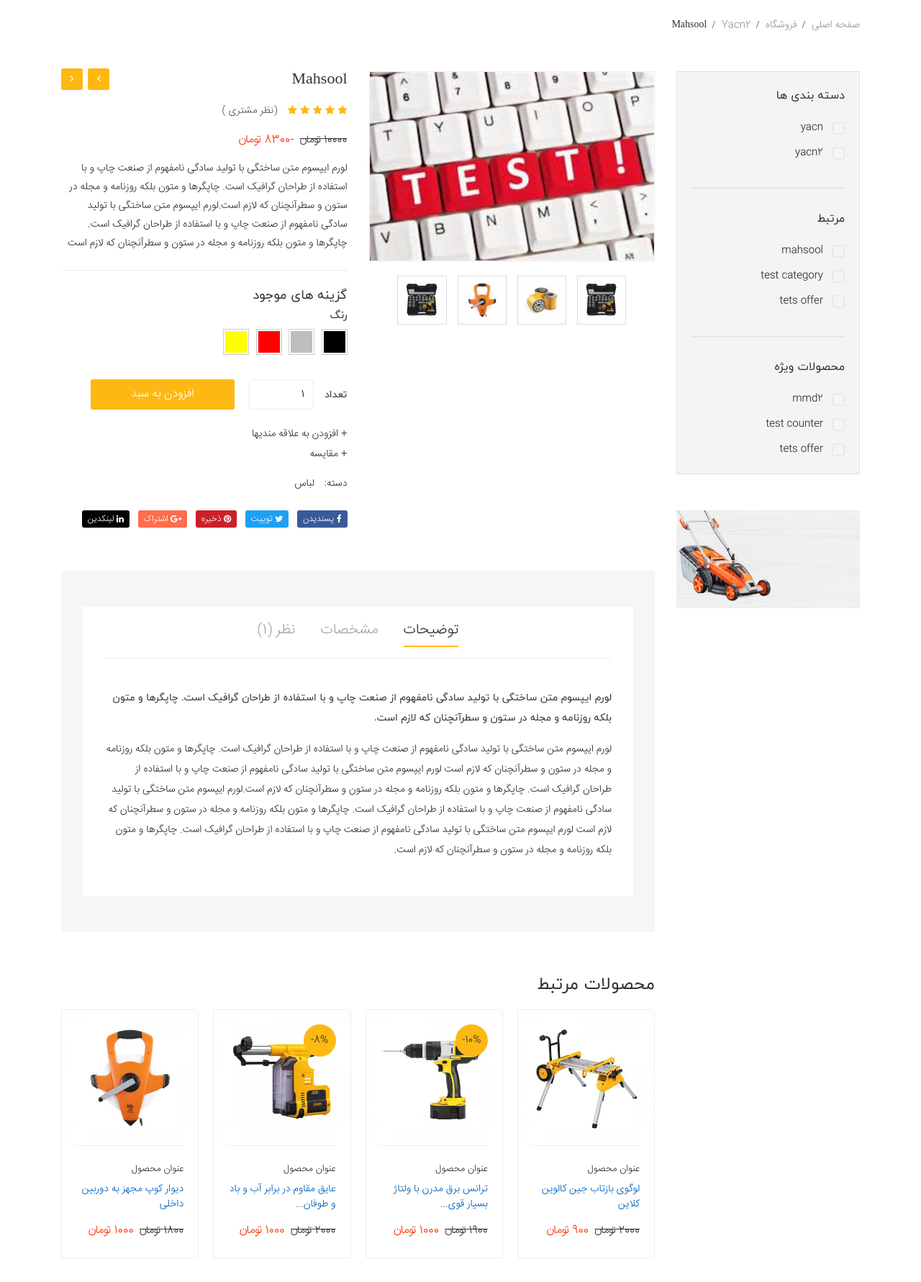
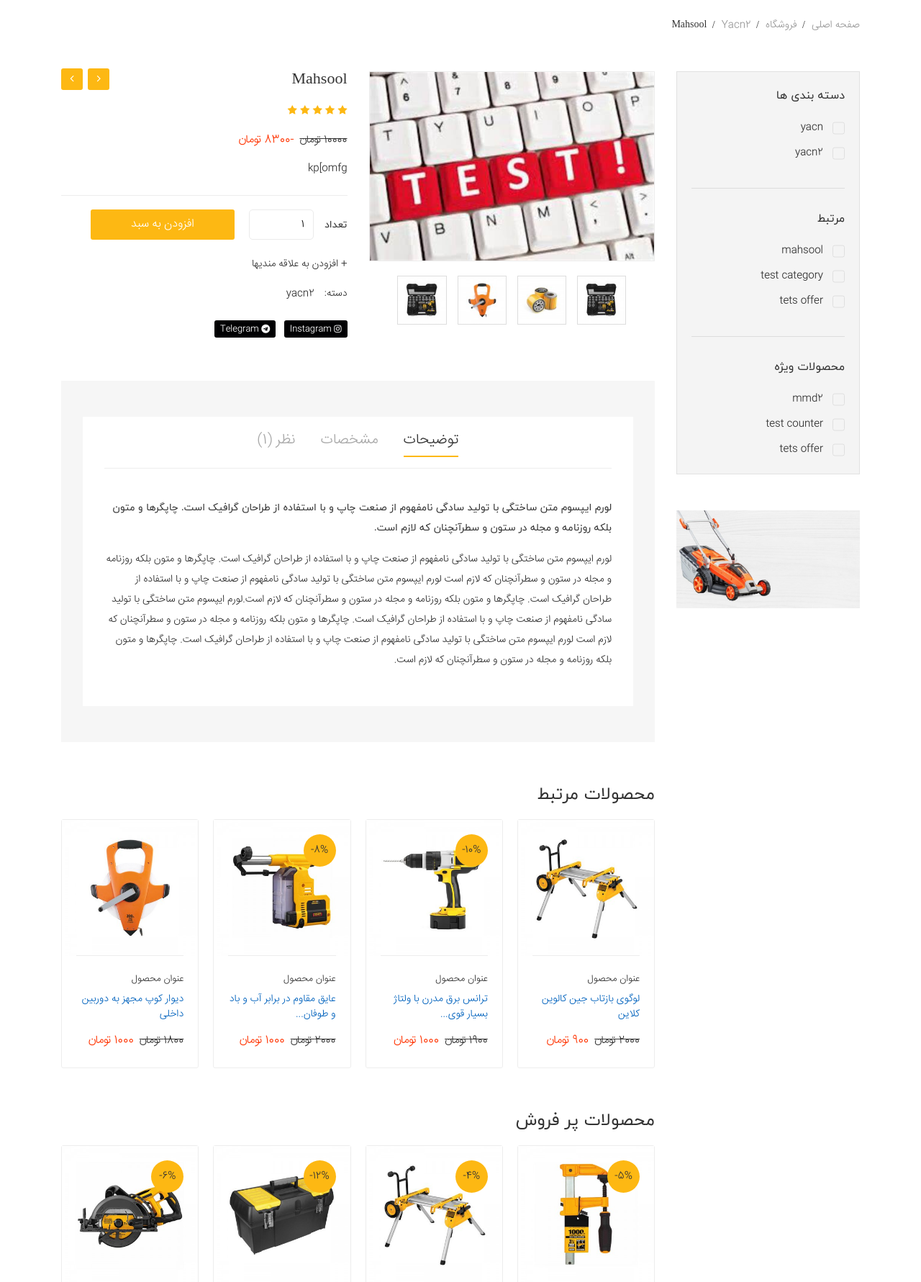
Before and after one commit to yacn114/arses, a Django app: page /pro/9 in a window 1280 px wide. Shown: the part 194-1975 px from the top of the page at 72% size. Run offline with Django 4.2, Linux system fonts and the light colour scheme; data comes from the database, SQL or seed files in the repository; both versions use the stored data as it was after the commit; some libraries are stand-ins or nearby versions; some web fonts are replaced.

Commit message:
detail product

```diff
--- a/main/models.py
+++ b/main/models.py
@@ -17,11 +17,11 @@ class Offer(models.Model):
         verbose_name_plural = 'تخفیف ها'
 class Product(models.Model):
     NUMBERS = [
-        (1, 1),
-        (2, 2),
-        (3, 3),
-        (4, 4),
-        (5, 5),
+        ("1", 1),
+        ("22", 2),
+        ("333", 3),
+        ("4444", 4),
+        ("55555", 5),
     ]
 
     name = models.CharField(_("اسم محصول"),max_length=255)
@@ -33,7 +33,7 @@ class Product(models.Model):
     vip = models.CharField(_("محصول ویژه"),max_length=20,default="no",choices=[("no","خیر"),("yes","بله")])
     price_offer = models.ForeignKey(Offer,on_delete = models.CASCADE,blank=True,null=True)
     category = models.ForeignKey("category",on_delete=models.CASCADE)
-    star = models.IntegerField(_("امتیاز به ستاره"),choices=NUMBERS)
+    star = models.CharField(_("امتیاز به ستاره"),max_length=25,choices=NUMBERS)
     caption = models.TextField(_("معرفی جزیَی"),)
     # commentID = models.ForeignKey(comment)
     detail = models.TextField(_("معرفی دقیق"),)
@@ -114,6 +114,7 @@ class interest(models.Model):
         verbose_name = _("علاقمندی ها")
 class sabad(models.Model):
     id_pro = models.IntegerField()
+    T = models.IntegerField(_("تعداد"),default=1)
     id_user = models.IntegerField(blank=True,null=True)
 
     class Meta:
--- a/main/templates/pro.html
+++ b/main/templates/pro.html
@@ -122,24 +122,45 @@
                             </div>
                             <div class="col-lg-6 col-md-6">
                                 <div class="product_d_right">
-                                    <form action="#">
+
                                         <h1>{{pro.name}}</h1>
                                         <div class="product_nav">
                                             <ul>
-                                                <form action"/next" method="post">
-                                                    <li class="next"><a href="variable-product.html"><i class="fa fa-angle-right"></i></a></li>
-                                                </form>
-                                                    <li class="prev"><a href="#"><i class="fa fa-angle-left"></i></a></li>
+                                                <li class="prev"><a href="/next/{{pro.id}}"><i class="fa fa-angle-left"></i></a></li>
+
+                                                    <li class="next"><a href="/next/{{pro.id}}"><i class="fa fa-angle-right"></i></a></li>
+
                                             </ul>
                                         </div>
                                         <div class=" product_ratting">
                                             <ul>
+                                                {% if pro.star == "1" %}
+                                                {% for star in "1" %}
                                                 <li><a href="#"><i class="fa fa-star"></i></a></li>
+                                                {% endfor %}
+                                                {% endif %}
+                                                {% if pro.star == "22" %}
+                                                {% for star in "22" %}
                                                 <li><a href="#"><i class="fa fa-star"></i></a></li>
+                                                {% endfor %}
+                                                {% endif %}
+                                                {% if pro.star == "333" %}
+                                                {% for star in "333" %}
                                                 <li><a href="#"><i class="fa fa-star"></i></a></li>
+                                                {% endfor %}
+                                                {% endif %}
+
+                                                {% if pro.star == "4444" %}
+                                                {% for star in "4444" %}
                                                 <li><a href="#"><i class="fa fa-star"></i></a></li>
+                                                {% endfor %}
+                                                {% endif %}
+
+                                                {% if pro.star == "55555" %}
+                                                {% for star in "55555" %}
                                                 <li><a href="#"><i class="fa fa-star"></i></a></li>
-                                                <li class="review"><a href="#"> (نظر مشتری ) </a></li>
+                                                {% endfor %}
+                                                {% endif %}
                                             </ul>
 
                                         </div>
@@ -150,42 +171,32 @@
 
                                         </div>
                                         <div class="product_desc">
-                                            <p>لورم ایپسوم متن ساختگی با تولید سادگی نامفهوم از صنعت چاپ و با استفاده از طراحان گرافیک است. چاپگرها و متون بلکه روزنامه و مجله در ستون و سطرآنچنان که لازم است.لورم ایپسوم متن ساختگی با تولید سادگی نامفهوم از صنعت چاپ و با استفاده از طراحان گرافیک است. چاپگرها و متون بلکه روزنامه و مجله در ستون و سطرآنچنان که لازم است </p>
+                                            <p>{{pro.caption}} </p>
                                         </div>
-                                        <div class="product_variant color">
-                                            <h3>گزینه های موجود</h3>
-                                            <label>رنگ</label>
-                                            <ul>
-                                                <li class="color1"><a href="#"></a></li>
-                                                <li class="color2"><a href="#"></a></li>
-                                                <li class="color3"><a href="#"></a></li>
-                                                <li class="color4"><a href="#"></a></li>
-                                            </ul>
-                                        </div>
+                                        <form action="/sabt/{{pro.id}}" method="post">
                                         <div class="product_variant quantity">
                                             <label>تعداد</label>
-                                            <input min="1" max="100" value="1" type="number">
+                                            {% csrf_token %}
+                                            <input min="1" max="100" name="T" value="1" type="number">
                                             <button class="button" type="submit">افزودن به سبد</button>
-
+                                        </form>
                                         </div>
                                         <div class=" product_d_action">
                                             <ul>
-                                                <li><a href="#" title="افزودن به علاقه مندیها">+ افزودن به علاقه مندیها</a></li>
-                                                <li><a href="#" title="مقایسه محصول">+ مقایسه</a></li>
+                                                <li><a href="/likes/{{pro.id}}" title="افزودن به علاقه مندیها">+ افزودن به علاقه مندیها</a></li>
+
                                             </ul>
                                         </div>
                                         <div class="product_meta">
-                                            <span>دسته: <a href="#">لباس</a></span>
+                                            <span>دسته: <a href="/c/{{pro.category}}">{{pro.category}}</a></span>
                                         </div>
 
-                                    </form>
+
                                     <div class="priduct_social">
                                         <ul>
-                                            <li><a class="facebook" href="#" title="فیس بوک"><i class="fa fa-facebook"></i> پسندیدن</a></li>
-                                            <li><a class="twitter" href="#" title="توییتر"><i class="fa fa-twitter"></i> توییت</a></li>
-                                            <li><a class="pinterest" href="#" title="پینترست"><i class="fa fa-pinterest"></i> ذخیره</a></li>
-                                            <li><a class="google-plus" href="#" title="گوگل +"><i class="fa fa-google-plus"></i> اشتراک</a></li>
-                                            <li><a class="linkedin" href="#" title="لینکدین"><i class="fa fa-linkedin"></i> لینکدین</a></li>
+
+                                            <li><a class="linkedin" href="#" title="instagram"><i class="fa fa-instagram"></i> instagram</a></li>
+                                            <li><a class="linkedin" href="#" title="telegram"><i class="fa fa-telegram"></i> telegram</a></li>
                                         </ul>
                                     </div>
 
--- a/main/templatetags/custom_tags.py
+++ b/main/templatetags/custom_tags.py
@@ -6,8 +6,3 @@ register = template.Library()
 def takhfif(price, price_offer, *args, **kwargs):
     resualt = int((price/100)*int(str(price_offer)[0:2])+(price*-1))
     return resualt
-@register.simple_tag
-def next(id, *args, **kwargs):
-    obj = models.Product.get(id=id+1)
-    if obj:
-        return HttpResponseRedirect(f"/pro/{id+1}")
--- a/main/urls.py
+++ b/main/urls.py
@@ -7,6 +7,8 @@ urlpatterns = [
     path('likes/<id>',views.likes),
     path('pro/<id>',views.pro),
     path('sabad/<id>',views.sabad),
+    path('next/<id>',views.next),
+    path('sabt/<id>',views.sabt),
 
 
 ]
--- a/main/views.py
+++ b/main/views.py
@@ -80,3 +80,21 @@ def pro(request,id):
         return render(request,"pro.html",{"pro":pro,"cate":cate,"prod":prod,"banner":banner})
     else:
         return HttpResponseNotFound("404")
+def next(request,id):
+    try:
+        if models.Product.objects.get(id=int(id)+1):
+            return redirect(f"/pro/{int(id)+1}")
+    except:
+        for i in range(1,100):
+            a = models.Product.objects.filter(id=i)
+            if a:
+                return redirect(f"/pro/{i}")
+def sabt(request,id):
+    try:
+        pro = models.Product.objects.get(id=id)
+        a = request.user.id
+        models.sabad.objects.create(user_id=a,pro_id=pro)
+        return "ok"
+    except:
+        messages.info(request,"شما عوض سایت نشدید")
+        return redirect('/pro/')
```
Also changed, not shown: db.sqlite3, main/migrations/0038_alter_product_star.py (added), main/migrations/0039_sabad_t.py (added), main/migrations/0040_remove_sabad_t.py (added), main/migrations/0041_sabad_t.py (added).
